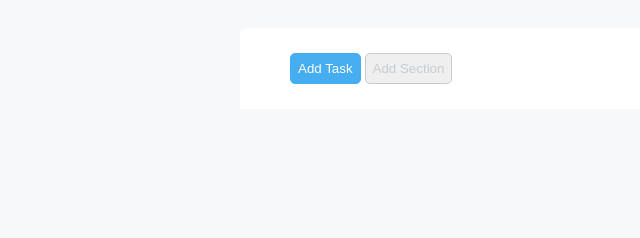
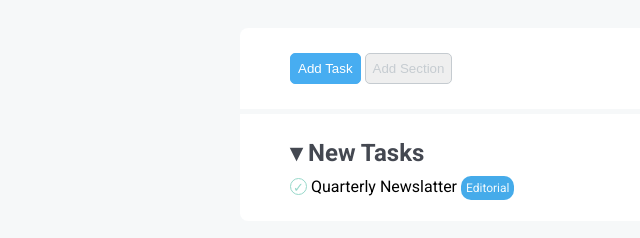
Before and after one commit to LeleGuidi/html-css-toboolist, a plain HTML site: page index.html in a window 1280 px wide. Shown: the part 82-320 px from the top of the page, without its empty margins (0-640 px from the left). Drawn offline with Linux system fonts and the light colour scheme.

Commit message:
Completato sezione New Tasks

```diff
--- a/css/style.css
+++ b/css/style.css
@@ -53,7 +53,36 @@ header h1 {
     color: #c6ccd1;
 }
 
-/* #cont-tasks {
+#cont-tasks {
     border-bottom-left-radius: 8px;
     border-bottom-right-radius: 8px;
-} */
+}
+
+h2 {
+    color: #444851;
+    margin-bottom: 10px;
+}
+
+.circle {
+    display: inline-block;
+    border-radius: 100%;
+    border: 1.5px solid;
+    width: 17px;
+    height: 17px;
+    line-height: 17px;
+    font-size: small;
+    padding-left: 2px;
+}
+
+.circle-green {
+    color: #97d8ca;
+    border-color: #97d8ca;
+}
+
+.label {
+    padding: 5px;
+    background-color: #45abea;
+    color: #eff9fd;
+    border-radius: 10px;
+    font-size: 12px;
+}
--- a/index.html
+++ b/index.html
@@ -25,7 +25,13 @@
                 <button class="button butt-white">Add Section</button>
             </div>
             <!-- / contenitore bottoni  -->
-
+            <!-- sezione new tasks  -->
+            <section id="cont-tasks" class="contenitore">
+                <h2>&#x25BE; New Tasks</h2>
+                <span class="circle circle-green">&check;</span> Quarterly Newslatter
+                <span class="label label-editorial">Editorial</span>
+             </section>
+            <!-- /sezione new tasks  -->
         </main>
         <!-- /parte del main  -->
     </body>
```
